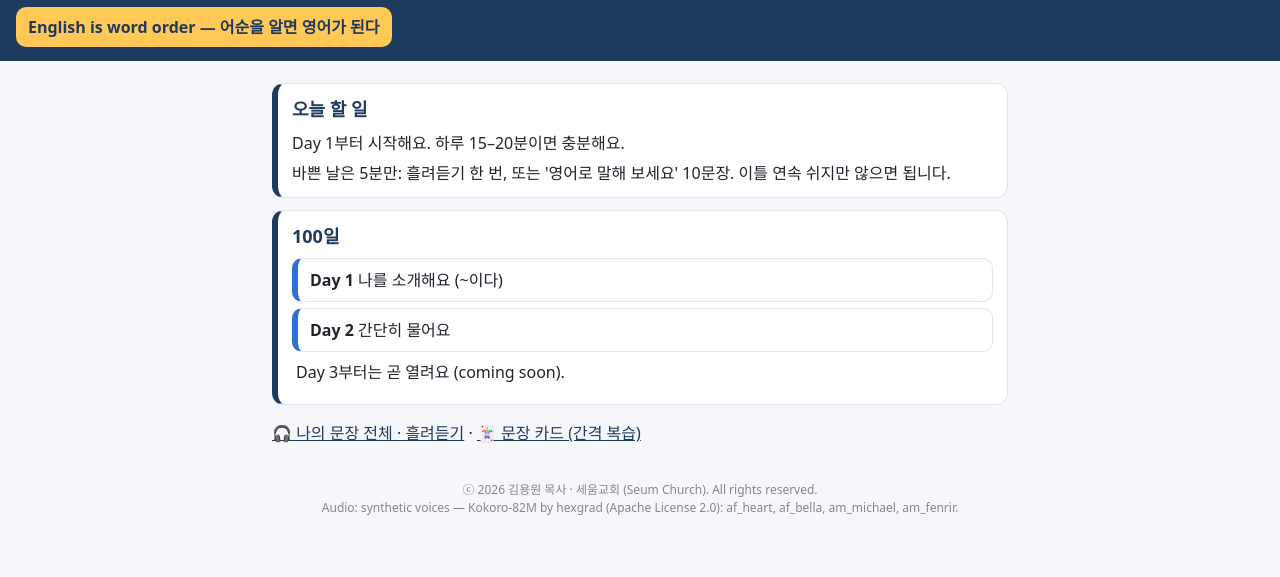
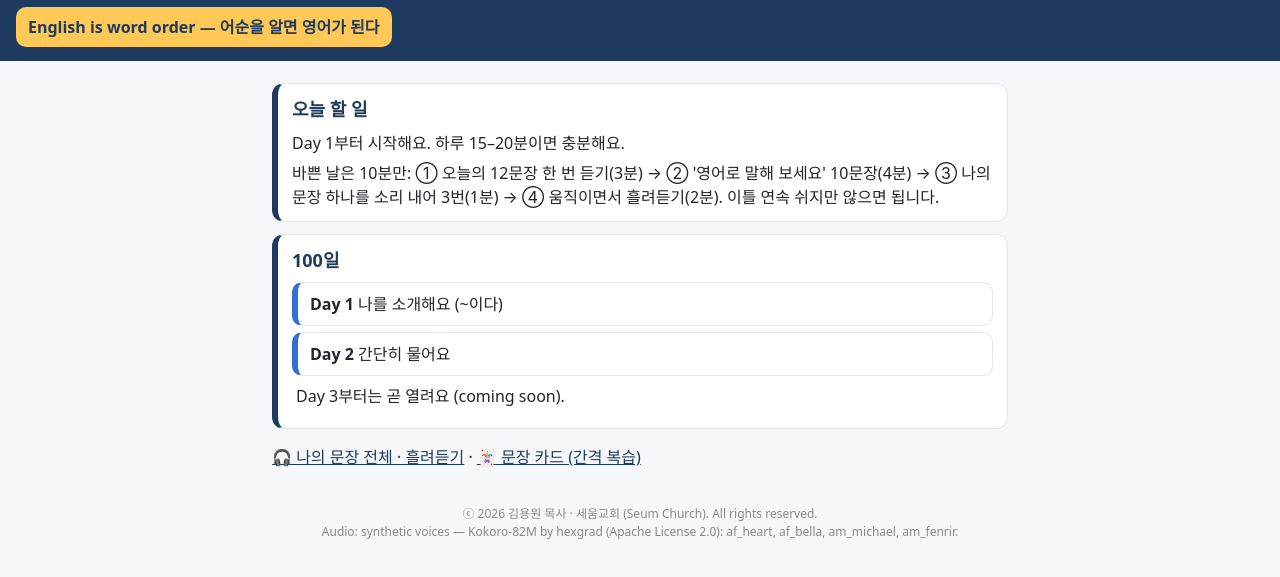
Before and after one commit to welikewon/daily-english, a plain HTML site: page index.html in a window 1280 px wide. Shown: the part 99-676 px from the top of the page. Drawn offline with Linux system fonts and the light colour scheme.

Commit message:
Busy-day plan: 10 minutes

```diff
--- a/index.html
+++ b/index.html
@@ -1,5 +1,5 @@
 <!doctype html><html lang="ko"><head><meta charset="utf-8"><meta name="viewport" content="width=device-width,initial-scale=1"><title>매일 영어 100일</title><link rel="stylesheet" href="style.css"></head><body><header class="top"><div class="k">DAILY ENGLISH 100</div><h1>듣고 말하는 영어 비법책</h1><div class="sub">매일 영어 100일</div><div class="motto">English is word order — 어순을 알면 영어가 된다</div></header>
-<main><section class="card"><h2>오늘 할 일</h2><div id="review"></div><div class="n2" style="margin-top:6px">바쁜 날은 5분만: 흘려듣기 한 번, 또는 '영어로 말해 보세요' 10문장. 이틀 연속 쉬지만 않으면 됩니다.</div></section>
+<main><section class="card"><h2>오늘 할 일</h2><div id="review"></div><div class="n2" style="margin-top:6px">바쁜 날은 10분만: ① 오늘의 12문장 한 번 듣기(3분) → ② '영어로 말해 보세요' 10문장(4분) → ③ 나의 문장 하나를 소리 내어 3번(1분) → ④ 움직이면서 흘려듣기(2분). 이틀 연속 쉬지만 않으면 됩니다.</div></section>
 <section class="card list"><h2>100일</h2><a class="day" data-id="d001" href="d001.html" style="--c:#2F6FD6"><span><b>Day 1</b> 나를 소개해요 (~이다)</span><span class="ok"></span></a><a class="day" data-id="d002" href="d002.html" style="--c:#2F6FD6"><span><b>Day 2</b> 간단히 물어요</span><span class="ok"></span></a><div class="n2" style="margin:8px 4px">Day 3부터는 곧 열려요 (coming soon).</div></section><p><a href="all.html">🎧 나의 문장 전체 · 흘려듣기</a> · <a href="cards.html">🃏 문장 카드 (간격 복습)</a></p><footer>ⓒ 2026 김용원 목사 · 세움교회 (Seum Church). All rights reserved.<br>Audio: synthetic voices — Kokoro-82M by hexgrad (Apache License 2.0): af_heart, af_bella, am_michael, am_fenrir.</footer></main><script>
 (function(){const all=JSON.parse(localStorage.getItem('de100')||'{}');
 document.querySelectorAll('a.day').forEach(a=>{const d=all[a.dataset.id]; if(d&&d.done){a.querySelector('.ok').textContent='✓ '+d.done}});
```
